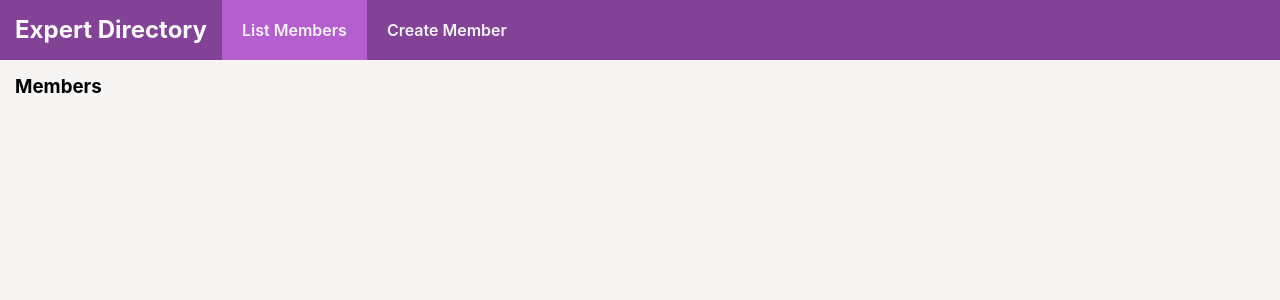
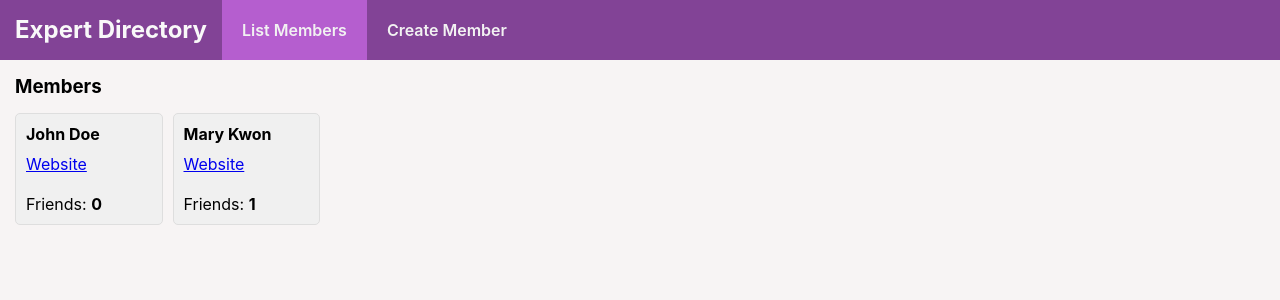
Before and after one commit to studiojms/expert-directory-search, a React (Create React App) app in the folder frontend/: page /#/ in a window 1280 px wide. Shown: the top 300 px of the page. Built offline with nearby package versions, Linux system fonts and the light colour scheme; data requests are answered from the project's data file.

Commit message:
showing list of members - wip

```diff
--- a/frontend/src/assets/styles.scss
+++ b/frontend/src/assets/styles.scss
@@ -139,13 +139,6 @@ ol {
   }
 }
 
-.app-grid {
-  display: grid;
-  grid-template-columns: repeat(8, 1fr);
-  grid-gap: 10px;
-  padding: 15px 0;
-}
-
 .app-card {
   border: 1px solid #dedede;
   padding: 10px;
@@ -164,3 +157,10 @@ ol {
 .mt--20 {
   margin-top: 20px;
 }
+
+.app-grid {
+  display: grid;
+  grid-template-columns: repeat(8, 1fr);
+  grid-gap: 10px;
+  padding: 15px 0;
+}
--- a/frontend/src/pages/MemberList/MemberList.tsx
+++ b/frontend/src/pages/MemberList/MemberList.tsx
@@ -1,8 +1,31 @@
+import { useEffect, useState } from 'react';
+import Card from '../../components/Card/Card';
+import MemberService from '../../services/MemberService';
+import { Member } from '../../types';
+
 function MemberList() {
+  const [members, setMembers] = useState<Member[]>([]);
+
+  useEffect(() => {
+    (async () => {
+      const data = await MemberService.listMembers();
+      setMembers(data as Member[]);
+    })();
+  }, []);
+
   return (
     <>
       <h3>Members</h3>
-      <ul></ul>
+      <div className="app-grid">
+        {members.map((member, idx) => (
+          <Card
+            key={member.id || idx}
+            title={member.name}
+            url={member.shortenedUrl}
+            totalFriends={member.friends?.length || 0}
+          />
+        ))}
+      </div>
     </>
   );
 }
```
